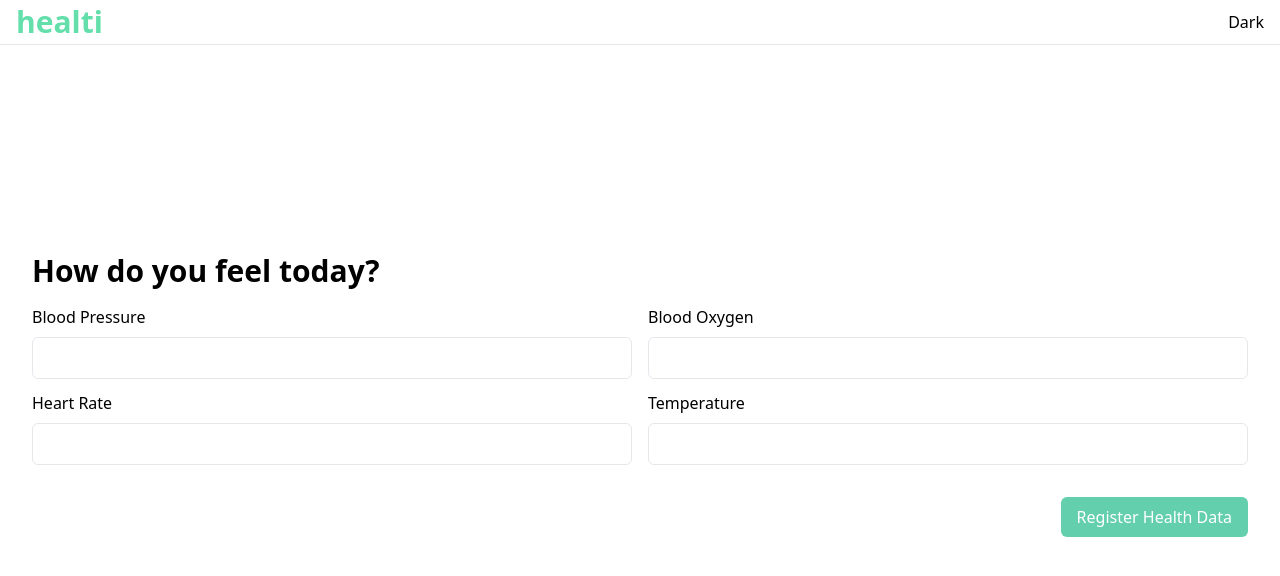
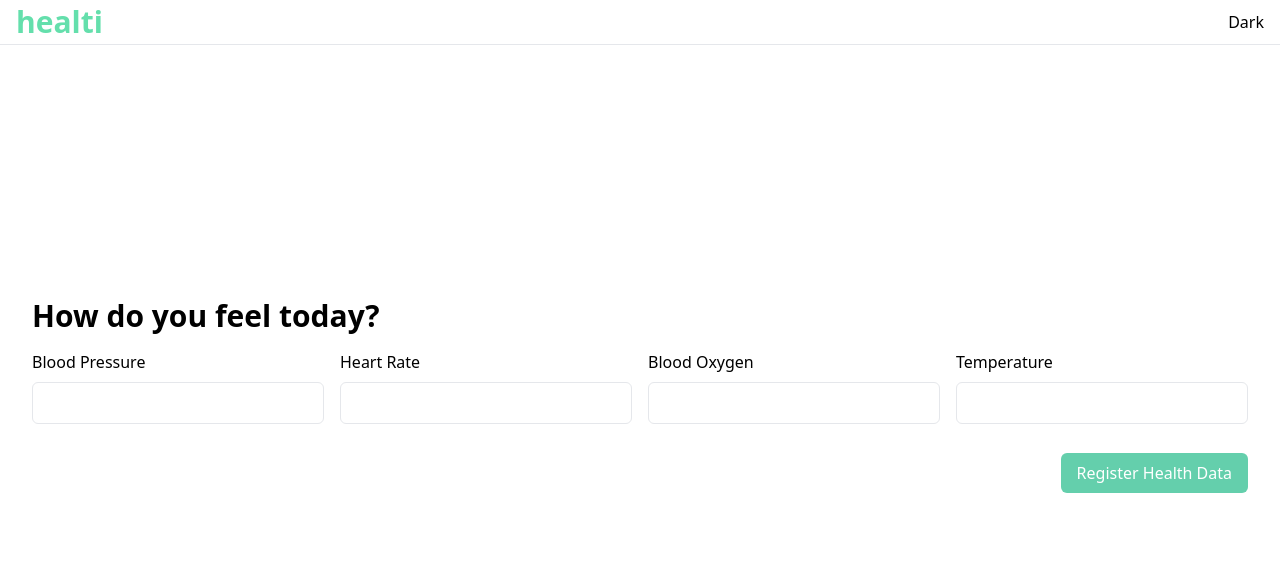
Before and after one commit to vtfrc/healti-nuxt-supa, a Nuxt app: page /dashboard in a window 1280 px wide. Shown: the top 576 px of the page. Built offline with nearby package versions, Linux system fonts and the light colour scheme; no server answers.

Commit message:
form and deps

```diff
--- a/components/Account.vue
+++ b/components/Account.vue
@@ -44,7 +44,7 @@ async function signOut() {
 
 <template>
   <form class="form-widget max-w-[500px] w-full" @submit.prevent="updateUserData">
-    <h1 class="description font-semibold text-xl text-left mb-4 dark:text-white">Edit your profile credentials</h1>
+    <h1 class="description font-semibold text-3xl text-left mb-4 dark:text-white">Edit your profile credentials</h1>
     <div class="flex flex-col">
       <label for="email" class="dark:text-white">Email</label>
       <input class="inputField rounded-md border px-4 py-2 mt-2 mb-3 dark:bg-[#202020] dark:border-[#282828] dark:text-white" id="email" type="email" :value="user?.email" />
--- a/components/HealthForm.vue
+++ b/components/HealthForm.vue
@@ -61,7 +61,7 @@ async function pushHealthData() {
     <h1 class="description max-w-7xl mx-auto font-semibold text-3xl text-left mb-4 dark:text-white">How do you feel today?</h1>
     <form class="form-widget max-w-7xl mx-auto" @submit.prevent="pushHealthData">
 
-      <div class="md:columns-2 2xl:columns-4">
+      <div class="xl:columns-4">
         <div class="flex flex-col">
           <label for="blood_pressure" class="dark:text-white">Blood Pressure</label>
           <input class="inputField rounded-md border px-4 py-2 mt-2 mb-3 dark:bg-[#202020] dark:border-[#282828] dark:text-white" id="blood_pressure" type="text" v-model="blood_pressure" />
```
Also changed, not shown: 1 other file (tests, documents, lock files or other folders).
